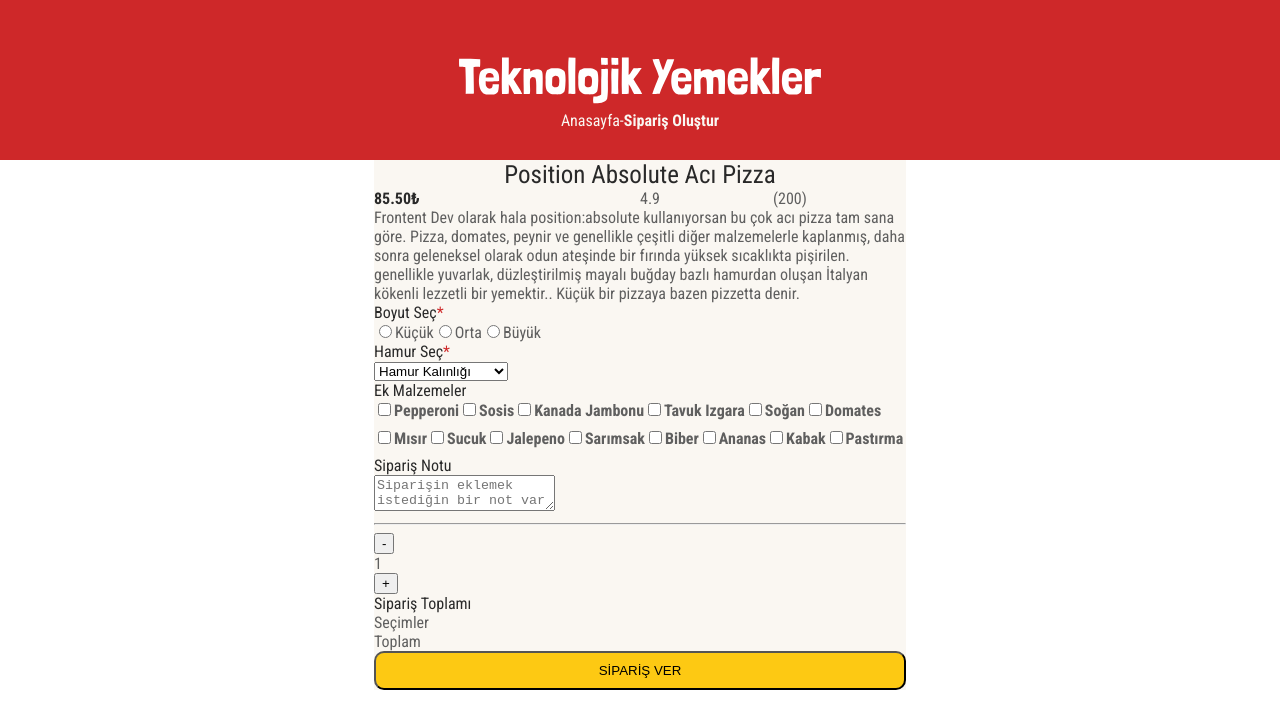
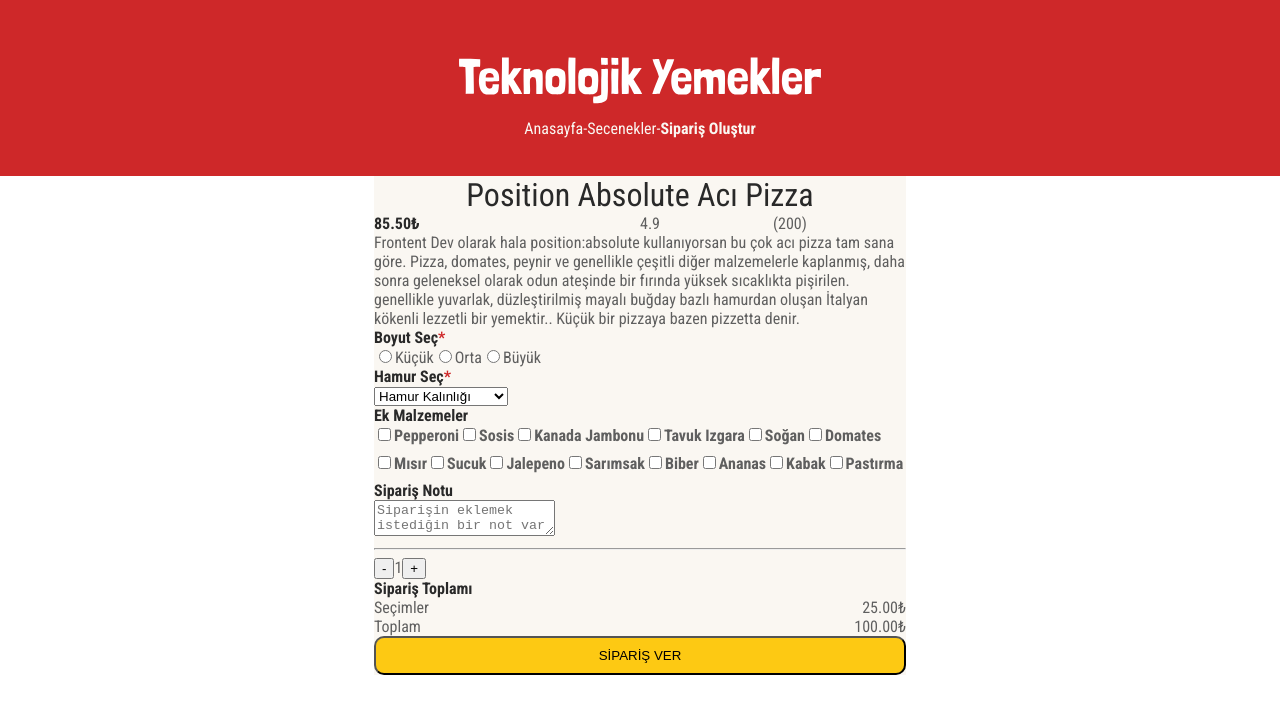
Before and after one commit to cemfurkankartoglu/pizza-challenge-workintech, a React (Vite) app: page /order in a window 1280 px wide. Shown: the top 728 px of the page. Built offline with nearby package versions, Linux system fonts and the light colour scheme; a web font is replaced by a local one.

Commit message:
IT1 Görev 2 css düzenlemeleri ilerletildi

```diff
--- a/src/App.css
+++ b/src/App.css
@@ -1,3 +1,12 @@
+.hamur-secim,
+button,
+input[type="radio"],
+input[type="checkbox"],
+.malzemeler label,
+.boyut label {
+    cursor: pointer
+}
+
 .header {
     background-color: var(--kirmizi);
     height: 10vh;
@@ -6,12 +15,17 @@
     justify-content: center;
 }
 
+.logo {
+    padding-top: 5rem;
+}
+
 .navbar {
     background-color: var(--kirmizi);
-    height: 10vh;
+    height: 5vh;
     display: flex;
     justify-content: center;
     align-items: center;
+    padding: 3rem;
 }
 
 .nav-link {
@@ -36,15 +50,10 @@
     height: 100vh;
 }
 
-.menu-baslik {
-    color: var(--bej);
-}
-
-.order-container {
-    background-color: var(--bej);
-    margin: auto;
-    width: 532px;
-    color: var(--acik-gri);
+.btn-aciktim {
+    color: var(--koyu-gri);
+    background-color: var(--sari);
+    border-radius: 5px;
 }
 
 .success-container {
@@ -59,32 +68,18 @@
     color: var(--bej)
 }
 
-.btn-aciktim {
-    color: var(--koyu-gri);
-    background-color: var(--sari);
-    border-radius: 5px;
+.order-container {
+    background-color: var(--bej);
+    margin: auto;
+    width: 532px;
+    color: var(--acik-gri);
 }
 
-.logo {
-    padding-top: 5rem;
-}
-
-h1 {
+.pizza-baslik {
     text-align: center;
     color: var(--koyu-gri);
-    font-size: 25px;
+    font-size: 2rem;
 }
-
-h2 {
-    color: var(--koyu-gri);
-}
-
-.malzemeler label {
-    font-weight: bold;
-    margin-bottom: 8px;
-    display: inline-block;
-}
-
 
 .istatistik {
     display: flex;
@@ -107,8 +102,38 @@ h2 {
     width: 50%;
 }
 
-h2 span {
+.secimler-baslik {
+    color: var(--koyu-gri);
+    font-weight: bold;
+}
+
+.yildiz {
     color: var(--kirmizi);
+}
+
+.malzemeler label {
+    font-weight: bold;
+    margin-bottom: 8px;
+    display: inline-block;
+}
+
+.son {
+    display: flex;
+    flex-direction: column;
+}
+
+.adet-container {
+    display: flex;
+}
+
+.secimler-fiyat {
+    display: flex;
+    justify-content: space-between;
+}
+
+.toplam-fiyat {
+    display: flex;
+    justify-content: space-between;
 }
 
 .btn-siparis {
@@ -118,24 +143,7 @@ h2 span {
     display: block;
     width: 100%;
     text-align: center;
-    cursor: pointer;
 }
-
-.hamur select {
-    cursor: pointer
-}
-
-
-button {
-    cursor: pointer;
-}
-
-input[type="radio"],
-input[type="checkbox"] {
-    cursor: pointer;
-}
-
-
 
 @media (max-width: 480px) {
     main {
--- a/src/components/Nav.jsx
+++ b/src/components/Nav.jsx
@@ -4,6 +4,7 @@ export default function Nav() {
     return (
         <nav className="navbar">
             <NavLink to="/" exact activeClassName="active-link" className="nav-link">Anasayfa-</NavLink>
+            <NavLink to="/secenekler" exact activeClassName="active-link" className="nav-link">Secenekler-</NavLink>
             <NavLink to="/order" activeClassName="active-link" className="nav-link">Sipariş Oluştur</NavLink>
         </nav>
     )
--- a/src/components/Order.jsx
+++ b/src/components/Order.jsx
@@ -9,7 +9,7 @@ export default function Order() {
   return (
     <main className="order-container">
       <section className='aciklama'>
-        <h1>Position Absolute Acı Pizza</h1>
+        <h1 className="pizza-baslik">Position Absolute Acı Pizza</h1>
         <div className='istatistik'>
           <div className="fiyat">85.50₺</div>
           <div className='puan-degerlendirme'>
@@ -23,15 +23,26 @@ export default function Order() {
       <section className='secimler'>
         <form>
           <div className='boyut'>
-            <h2>Boyut Seç<span>*</span></h2>
-            <input type='radio' name="boyut" value="small" />Küçük
-            <input type='radio' name="boyut" value="medium" />Orta
-            <input type='radio' name="boyut" value="large" />Büyük
+            <h2 className="secimler-baslik">Boyut Seç<span className="yildiz">*</span></h2>
+            <label>
+              <input type="radio" name="boyut" value="small" />
+              Küçük
+            </label>
+
+            <label>
+              <input type="radio" name="boyut" value="medium" />
+              Orta
+            </label>
+
+            <label>
+              <input type="radio" name="boyut" value="large" />
+              Büyük
+            </label>
           </div>
 
           <div className='hamur'>
-            <h2>Hamur Seç<span>*</span></h2>
-            <select name="hamur">
+            <h2 className="secimler-baslik">Hamur Seç<span className="yildiz">*</span></h2>
+            <select className="hamur-secim" name="hamur">
               <option>Hamur Kalınlığı</option>
               <option value="ince">İnce Hamur</option>
               <option value="kalin">Kalın Hamur</option>
@@ -41,7 +52,7 @@ export default function Order() {
           </div>
 
           <div className='malzemeler'>
-            <h2>Ek Malzemeler</h2>
+            <h2 className="secimler-baslik">Ek Malzemeler</h2>
             <label htmlFor="pepperoni">
               <input type="checkbox" name="malzeme" value="pepperoni" id="pepperoni" />
               Pepperoni
@@ -100,8 +111,9 @@ export default function Order() {
             </label>
           </div>
 
+
           <div className='siparis-notu'>
-            <h2>Sipariş Notu</h2>
+            <h2 className="secimler-baslik">Sipariş Notu</h2>
             <textarea placeholder="Siparişin eklemek istediğin bir not var mı?" />
           </div>
         </form >
@@ -114,14 +126,19 @@ export default function Order() {
             <button className="artir">+</button>
           </div>
           <div className='fatura'>
-            <h2>Sipariş Toplamı</h2>
-            <p>Seçimler</p>
-            <p>Toplam</p>
+            <h2 className="secimler-baslik">Sipariş Toplamı</h2>
+            <div className="secimler-fiyat">
+              <p>Seçimler</p>
+              <p>25.00₺</p>
+            </div>
+            <div className="toplam-fiyat">
+              <p>Toplam</p>
+              <p>100.00₺</p>
+            </div>
             <button type="submit" className='btn-siparis'>SİPARİŞ VER</button>
           </div>
         </section>
-
-      </section >
+      </section>
     </main >
   )
 }
```
